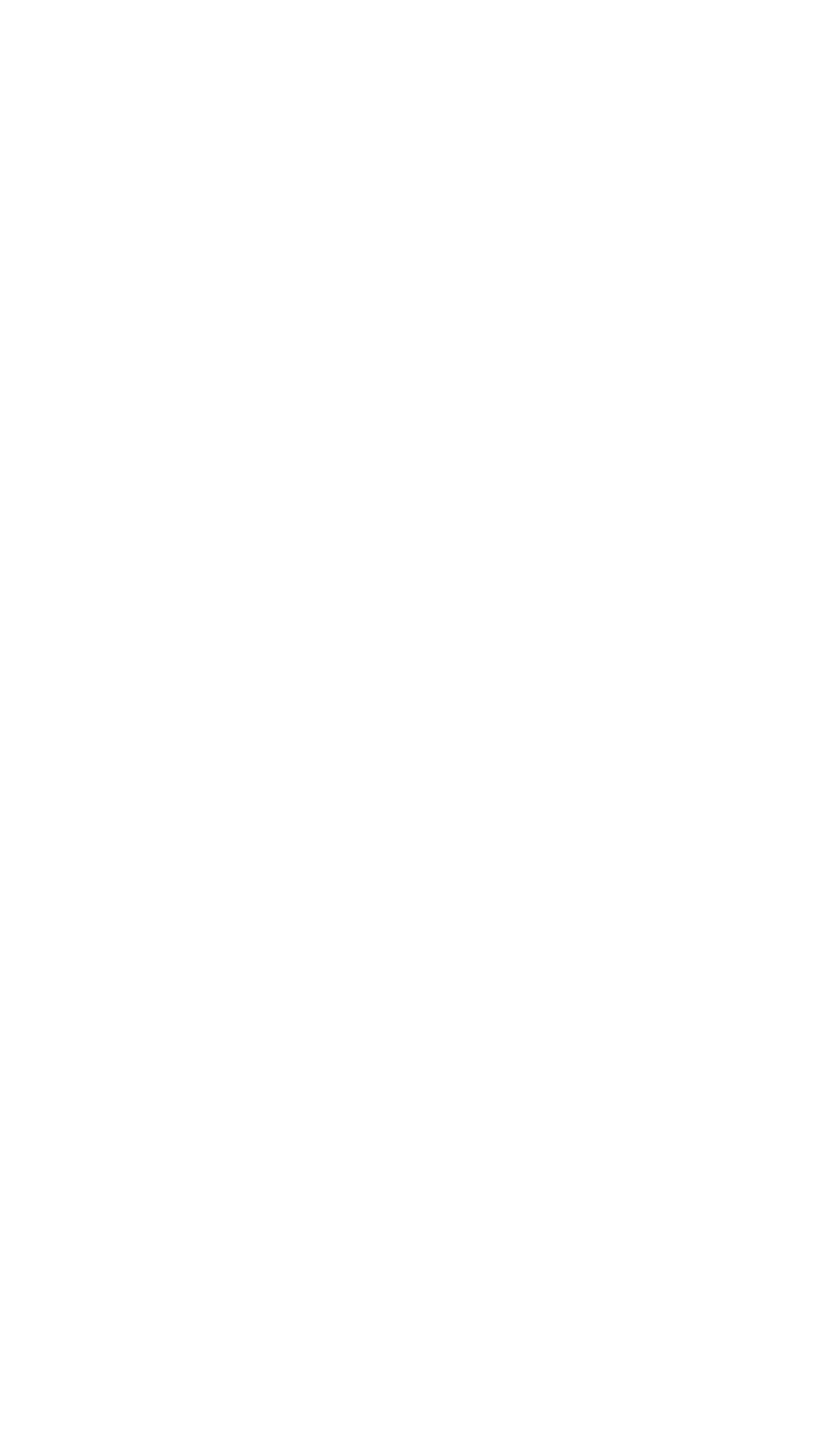
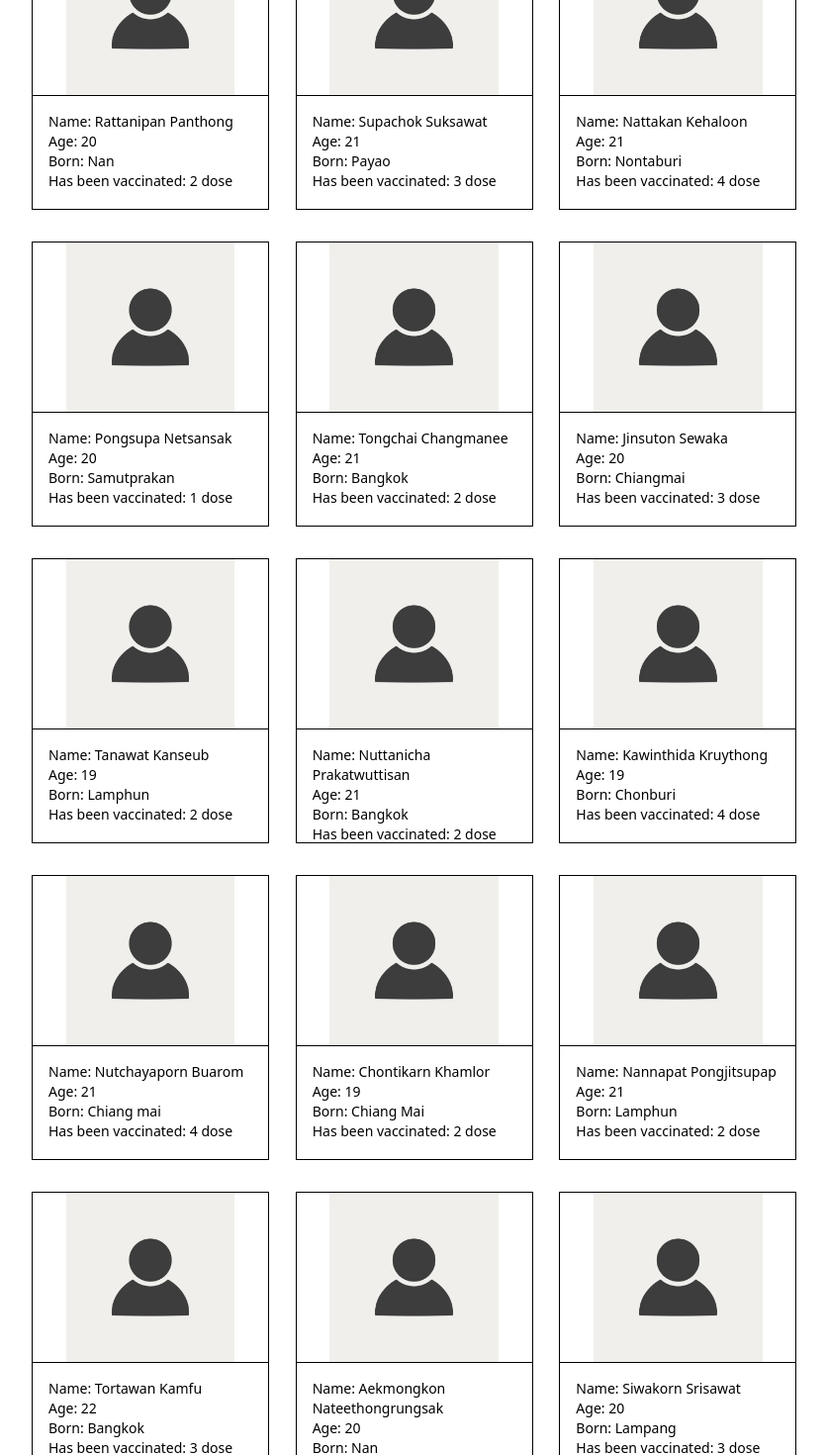
Before and after one commit to nutchayaporn-b/SE331-2022-Project-1, a Vue app: page / in a window 1280 px wide. Shown: the part 500-1970 px from the top of the page at 99% size, without its empty margins (224-1060 px from the left). Before the commit the page ends 800 px from the top, so only its background shows below. Built offline with nearby package versions, Linux system fonts and the light colour scheme.

Commit message:
Minor changes

```diff
--- a/src/components/UserCard.vue
+++ b/src/components/UserCard.vue
@@ -1,5 +1,5 @@
 <template>
-  <div class="flex flex-col w-60 h-72 border-black border-solid border cursor-pointer hover:bg-blue-100">
+  <div class="flex flex-col w-60 h-72 border-black border-solid border cursor-pointer hover:bg-pink-100">
     <img
       :src="'/images/' + (img ? img : 'placeholder') + '.jpg'"
       alt="Profile Picture"
--- a/src/layouts/Navbar.vue
+++ b/src/layouts/Navbar.vue
@@ -1,5 +1,5 @@
 <template>
-  <nav class="flex justify-between sticky top-0 px-4 py-4 bg-blue-500 items-center">
+  <nav class="flex justify-between sticky top-0 px-4 py-4 bg-pink-500 items-center">
     <div class="text-4xl font-bold text-white"><router-link to="/">Best Hospital in Chiang Mai</router-link></div>
     <ul class="flex gap-12 text-white text-xl">
       <!-- <li><router-link to="/vaccine-history">Vaccination History</router-link></li> -->
--- a/src/mockups/users.js
+++ b/src/mockups/users.js
@@ -1,8 +1,8 @@
 const users = [
   {
     id: 1,
-    name: "Elizabeth",
-    surname: "Washington",
+    name: "Pisitpong",
+    surname: "Nantachai",
     age: 19,
     hometown: "Bangkok",
     vaccines: [
@@ -12,7 +12,7 @@ const users = [
         timestamp: new Date("2022-08-21 21:20:32"),
       },
       {
-        id: "pf-2",
+        id: "pf-111",
         name: "Pfizer",
         timestamp: new Date("2022-09-22 20:05:16"),
       },
@@ -20,13 +20,13 @@ const users = [
   },
   {
     id: 2,
-    name: "John",
-    surname: "Smith",
-    age: 34,
+    name: "Pontakorn",
+    surname: "Nuamkrut",
+    age: 21,
     hometown: "Chiang Mai",
     vaccines: [
       {
-        id: "pf-3",
+        id: "pf-2",
         name: "Pfizer",
         timestamp: new Date("2022-06-12 16:20:32"),
       },
@@ -34,12 +34,479 @@ const users = [
   },
   {
     id: 3,
-    name: "Waranchaya",
-    surname: "Tangtong",
+    name: "Nantasin",
+    surname: "Chaimin",
     age: 21,
     hometown: "Lamphun",
     vaccines: [],
   },
+  {
+    id: 4,
+    name: "Nawapat",
+    surname: "Pienprakop",
+    age: 21,
+    hometown: "Chiangmai",
+    vaccines: [
+      {
+        id: "sv-4",
+        name: "Sinovac",
+        timestamp: new Date("2021-08-13 10:20:32"),
+      },
+      {
+        id: "az-4",
+        name: "AstraZeneca",
+        timestamp: new Date("2021-10-13 14:05:16"),
+      },
+      {
+        id: "pf-4",
+        name: "Pfizer",
+        timestamp: new Date("2021-12-13 13:15:42"),
+      },
+    ],
+  },
+  {
+    id: 5,
+    name: "Rattanipan",
+    surname: "Panthong",
+    age: 20,
+    hometown: "Nan",
+    vaccines: [
+      {
+        id: "sv-5",
+        name: "Sinovac",
+        timestamp: new Date("2021-12-21 09:31:44"),
+      },
+      {
+        id: "pf-5",
+        name: "Pfizer",
+        timestamp: new Date("2022-01-22 12:11:23"),
+      },
+    ],
+  },
+  {
+    id: 6,
+    name: "Supachok",
+    surname: "Suksawat",
+    age: 21,
+    hometown: "Payao",
+    vaccines: [
+      {
+        id: "md-6",
+        name: "Moderna",
+        timestamp: new Date("2021-11-01 11:45:30"),
+      },
+      {
+        id: "md-66",
+        name: "Moderna",
+        timestamp: new Date("2022-01-01 12:34:02"),
+      },
+      {
+        id: "pf-6",
+        name: "Pfizer",
+        timestamp: new Date("2022-03-01 08:37:59"),
+      },
+    ],
+  },
+  {
+    id: 7,
+    name: "Nattakan",
+    surname: "Kehaloon",
+    age: 21,
+    hometown: "Nontaburi",
+    vaccines: [
+      {
+        id: "pf-7",
+        name: "Pfizer",
+        timestamp: new Date("2021-06-17 11:16:23"),
+      },
+      {
+        id: "pf-77",
+        name: "Pfizer",
+        timestamp: new Date("2021-09-18 13:05:42"),
+      },
+      {
+        id: "md-7",
+        name: "Modena",
+        timestamp: new Date("2022-01-17 11:17:16"),
+      },
+      {
+        id: "md-77",
+        name: "Moderna",
+        timestamp: new Date("2022-04-16 12:01:35"),
+      },
+    ],
+  },
+  {
+    id: 8,
+    name: "Pongsupa",
+    surname: "Netsansak",
+    age: 20,
+    hometown: "Samutprakan",
+    vaccines: [
+      {
+        id: "sv-8",
+        name: "Sinovac",
+        timestamp: new Date("2021-08-30 14:43:49"),
+      },
+    ],
+  },
+  {
+    id: 9,
+    name: "Tongchai",
+    surname: "Changmanee",
+    age: 21,
+    hometown: "Bangkok",
+    vaccines: [
+      {
+        id: "pf-9",
+        name: "Pfizer",
+        timestamp: new Date("2022-01-02 07:10:22"),
+      },
+      {
+        id: "pf-9",
+        name: "Pfizer",
+        timestamp: new Date("2022-04-03 10:24:44"),
+      },
+    ],
+  },
+  {
+    id: 10,
+    name: "Chankanit",
+    surname: "Keawwong",
+    age: 20,
+    hometown: "Bangkok",
+    vaccines: [],
+  },
+  {
+    id: 11,
+    name: "Jinsuton",
+    surname: "Sewaka",
+    age: 20,
+    hometown: "Chiangmai",
+    vaccines: [
+      {
+        id: "sv-11",
+        name: "Sinovac",
+        timestamp: new Date("2021-09-16 12:11:08"),
+      },
+      {
+        id: "sv-1111",
+        name: "Sinovac",
+        timestamp: new Date("2021-12-23 10:03:44"),
+      },
+      {
+        id: "pf-11",
+        name: "Pfizer",
+        timestamp: new Date("2022-03-25 11:45:57"),
+      },
+    ],
+  },
+  {
+    id: 12,
+    name: "Tanawat",
+    surname: "Kanseub",
+    age: 19,
+    hometown: "Lamphun",
+    vaccines: [
+      {
+        id: "sp-12",
+        name: "Sinopharm",
+        timestamp: new Date("2021-08-31 08:55:29"),
+      },
+      {
+        id: "sp-1212",
+        name: "Sinophaiparm",
+        timestamp: new Date("2021-12-26 14:01:41"),
+      },
+    ],
+  },
+  {
+    id: 13,
+    name: "Nuttanicha",
+    surname: "Prakatwuttisan",
+    age: 21,
+    hometown: "Bangkok",
+    vaccines: [
+      {
+        id: "md-13",
+        name: "Moderna",
+        timestamp: new Date("2022-01-11 14:02:38"),
+      },
+      {
+        id: "pf-13",
+        name: "Pfizer",
+        timestamp: new Date("2022-04-13 13:05:47"),
+      },
+    ],
+  },
+  {
+    id: 14,
+    name: "Kawinthida",
+    surname: "Kruythong",
+    age: 19,
+    hometown: "Chonburi",
+    vaccines: [
+      {
+        id: "pf-14",
+        name: "Pfizer",
+        timestamp: new Date("2021-06-18 10:48:09"),
+      },
+      {
+        id: "pf-14",
+        name: "Pfizer",
+        timestamp: new Date("2021-08-18 12:15:57"),
+      },
+      {
+        id: "pf-14",
+        name: "Pfizer",
+        timestamp: new Date("2022-02-15 10:27:18"),
+      },
+      {
+        id: "pf-14",
+        name: "Pfizer",
+        timestamp: new Date("2022-04-03 11:37:00"),
+      },
+    ],
+  },
+  {
+    id: 15,
+    name: "Nutchayaporn",
+    surname: "Buarom",
+    age: 21,
+    hometown: "Chiang mai",
+    vaccines: [
+      {
+        id: "sv-15",
+        name: "Sinovac",
+        timestamp: new Date("2021-07-21 11:23:42"),
+      },
+      {
+        id: "sv-1515",
+        name: "Sinovac",
+        timestamp: new Date("2021-08-22 11:05:56"),
+      },
+      {
+        id: "md-15",
+        name: "Moderna",
+        timestamp: new Date("2021-12-21 14:20:32"),
+      },
+      {
+        id: "md-1515",
+        name: "Moderna",
+        timestamp: new Date("2022-02-22 13:15:16"),
+      },
+    ],
+  },
+  {
+    id: 16,
+    name: "Chontikarn",
+    surname: "Khamlor",
+    age: 19,
+    hometown: "Chiang Mai",
+    vaccines: [
+      {
+        id: "az-16",
+        name: "AstraZeneca",
+        timestamp: new Date("2021-10-17 13:44:42"),
+      },
+      {
+        id: "pf-16",
+        name: "Pfizer",
+        timestamp: new Date("2021-12-12 15:20:54"),
+      },
+    ],
+  },
+  {
+    id: 17,
+    name: "Nannapat",
+    surname: "Pongjitsupap",
+    age: 21,
+    hometown: "Lamphun",
+    vaccines: [
+      {
+        id: "sv-17",
+        name: "Sinovac",
+        timestamp: new Date("2021-06-12 11:31:44"),
+      },
+      {
+        id: "az-17",
+        name: "AstraZeneca",
+        timestamp: new Date("2021-08-18 12:20:32"),
+      },
+    ],
+  },
+  {
+    id: 18,
+    name: "Tortawan",
+    surname: "Kamfu",
+    age: 22,
+    hometown: "Bangkok",
+    vaccines: [
+      {
+        id: "az-18",
+        name: "AstraZeneca",
+        timestamp: new Date("2021-10-16 12:40:12"),
+      },
+      {
+        id: "az-1818",
+        name: "AstraZeneca",
+        timestamp: new Date("2021-12-28 12:58:18"),
+      },
+      {
+        id: "pf-18",
+        name: "Pfizer",
+        timestamp: new Date("2022-02-02 13:41:52"),
+      },
+    ],
+  },
+  {
+    id: 19,
+    name: "Aekmongkon",
+    surname: "Nateethongrungsak",
+    age: 20,
+    hometown: "Nan",
+    vaccines: [
+      {
+        id: "md-19",
+        name: "Moderna",
+        timestamp: new Date("2021-12-21 15:18:52"),
+      },
+      {
+        id: "md-1919",
+        name: "Moderna",
+        timestamp: new Date("2022-02-12 16:09:39"),
+      },
+    ],
+  },
+  {
+    id: 20,
+    name: "Siwakorn",
+    surname: "Srisawat",
+    age: 20,
+    hometown: "Lampang",
+    vaccines: [
+      {
+        id: "sv-20",
+        name: "Sinovac",
+        timestamp: new Date("2021-08-17 15:40:51"),
+      },
+      {
+        id: "sv-2020",
+        name: "Sinovac",
+        timestamp: new Date("2021-09-13 11:13:31"),
+      },
+      {
+        id: "md-20",
+        name: "Moderna",
+        timestamp: new Date("2022-01-14 14:14:41"),
+      },
+    ],
+  },
+  {
+    id: 21,
+    name: "Kerkkiat",
+    surname: "Nantaboon",
+    age: 20,
+    hometown: "Bangkok",
+    vaccines: [
+      {
+        id: "md-21",
+        name: "Moderna",
+        timestamp: new Date("2021-09-12 13:40:52"),
+      },
+      {
+        id: "pf-21",
+        name: "Pfizer",
+        timestamp: new Date("2021-12-12 11:55:46"),
+      },
+    ],
+  },
+  {
+    id: 22,
+    name: "Wattanachai",
+    surname: "Na-lampang",
+    age: 20,
+    hometown: "lamphun",
+    vaccines: [
+      {
+        id: "sv-22",
+        name: "Sinovac",
+        timestamp: new Date("2021-11-11 12:34:22"),
+      },
+      {
+        id: "az-22",
+        name: "AstraZeneca",
+        timestamp: new Date("2022-02-15 13:07:26"),
+      },
+    ],
+  },
+  {
+    id: 23,
+    name: "Nattapat",
+    surname: "Chanutdetsitti",
+    age: 20,
+    hometown: "Chiang mai",
+    vaccines: [
+      {
+        id: "sv-23",
+        name: "Sinovac",
+        timestamp: new Date("2021-06-15 12:30:32"),
+      },
+      {
+        id: "pf-23",
+        name: "Pfizer",
+        timestamp: new Date("2021-08-19 15:20:22"),
+      },
+      {
+        id: "pf-2323",
+        name: "Pfizer",
+        timestamp: new Date("2021-11-22 18:30:34"),
+      },
+    ],
+  },
+  {
+    id: 24,
+    name: "Kantapong",
+    surname: "Kamsan",
+    age: 21,
+    hometown: "Chiang rai",
+    vaccines: [
+      {
+        id: "az-24",
+        name: "AstraZeneca ",
+        timestamp: new Date("2021-09-22 10:03:52"),
+      },
+      {
+        id: "pf-24",
+        name: "Pfizer",
+        timestamp: new Date("2021-12-24 12:15:17"),
+      },
+    ],
+  },
+  {
+    id: 25,
+    name: "Akira",
+    surname: "Jiyangkoon",
+    age: 21,
+    hometown: "Lamphun",
+    vaccines: [
+      {
+        id: "az-25",
+        name: "AstraZeneca",
+        timestamp: new Date("2021-07-14 15:10:22"),
+      },
+      {
+        id: "az-2525",
+        name: "AstraZeneca",
+        timestamp: new Date("2021-10-22 13:05:36"),
+      },
+      {
+        id: "pf-25",
+        name: "pfizer",
+        timestamp: new Date("2022-01-22 12:09:57"),
+      },
+    ],
+  },
 ];
 
 export default users;
--- a/src/views/VaccineHistory.vue
+++ b/src/views/VaccineHistory.vue
@@ -10,10 +10,10 @@
       />
       <table class="">
         <tr class="text-black">
-          <th class="border-solid border-blue-500 border-4 px-4 py-1">Dose (#)</th>
-          <th class="border-solid border-blue-500 border-4 px-4 py-1">Date Of Vaccination</th>
-          <th class="border-solid border-blue-500 border-4 px-4 py-1">Vaccine ID</th>
-          <th class="border-solid border-blue-500 border-4 px-4 py-1">Name of Vaccination</th>
+          <th class="border-solid border-pink-500 border-4 px-4 py-1">Dose (#)</th>
+          <th class="border-solid border-pink-500 border-4 px-4 py-1">Date Of Vaccination</th>
+          <th class="border-solid border-pink-500 border-4 px-4 py-1">Vaccine ID</th>
+          <th class="border-solid border-pink-500 border-4 px-4 py-1">Name of Vaccination</th>
         </tr>
         <VaccineTableBodyInfo
           v-for="vaccine in user.vaccines"
```
Also changed, not shown: src/components/VaccineTableBodyInfo.vue (+4 -4 lines).
